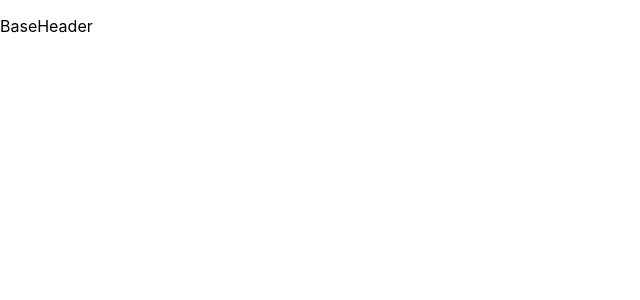
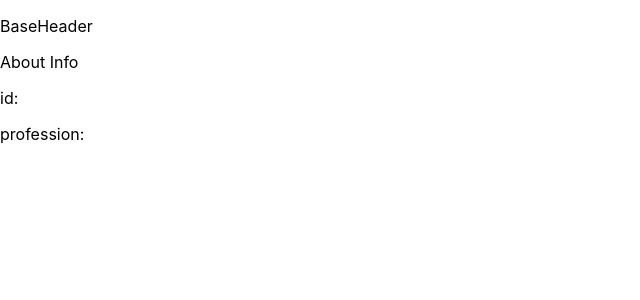
Before and after one commit to tjcchen/a-react-repo, a React (Create React App) app in the folder react-app/: page /about in a window 1280 px wide. Before the commit this address had no page. Shown: the top 300 px of the page, without its empty margins (0-640 px from the left). Built offline with nearby package versions, Linux system fonts and the light colour scheme.

Commit message:
feat: retrieve params from url

```diff
--- a/react-app/src/App4.jsx
+++ b/react-app/src/App4.jsx
@@ -19,6 +19,7 @@ import AppHeader from "./router/AppHeader";
 import Login from "./router/Login";
 import Dashboard from "./router/Dashboard";
 import Tweet from "./router/Tweet";
+import About from './router/About';
 
 export default function App() {
   return (
@@ -30,6 +31,7 @@ export default function App() {
           <Route path="/login" element={<Login />} />
           <Route path="/dashboard" element={<Dashboard />} />
           <Route path="/tweet/:tweetId" element={<Tweet />} />
+          <Route path="/about" element={<About />} />
           <Route path="/login" element={<Navigate />} />
         </Routes>
       </Router>
--- /dev/null
+++ b/react-app/src/router/About.jsx
@@ -0,0 +1,17 @@
+import React from "react";
+import { useSearchParams } from "react-router-dom";
+
+export default function About() {
+  const [searchParams, setSearchParams] = useSearchParams();
+
+  const searchId = searchParams.get("id");
+  const profession = searchParams.get("profession");
+
+  return (
+    <>
+      <p>About Info</p>
+      <p>id: {searchId}</p>
+      <p>profession: {profession}</p>
+    </>
+  );
+}
--- a/react-app/src/router/Dashboard.jsx
+++ b/react-app/src/router/Dashboard.jsx
@@ -7,6 +7,7 @@ import { useNavigate, Link } from "react-router-dom";
 export default function Dashboard() {
   const navigate = useNavigate();
   const data = 54897;
+  const profession = 'software engineer';
 
   return (
     <>
@@ -22,6 +23,10 @@ export default function Dashboard() {
       <p>
         <button onClick={() => navigate("/tweet/" + data)}>Go to Tweet</button>
       </p>
+
+      <p>
+        <button onClick={() => navigate(`/about?id=${data}&profession=${profession}`)}>Go to About</button>
+      </p>
     </>
   );
 }
```
